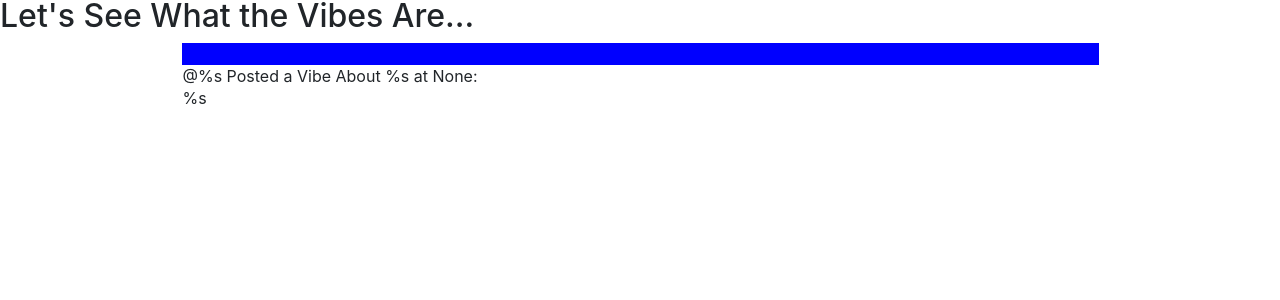
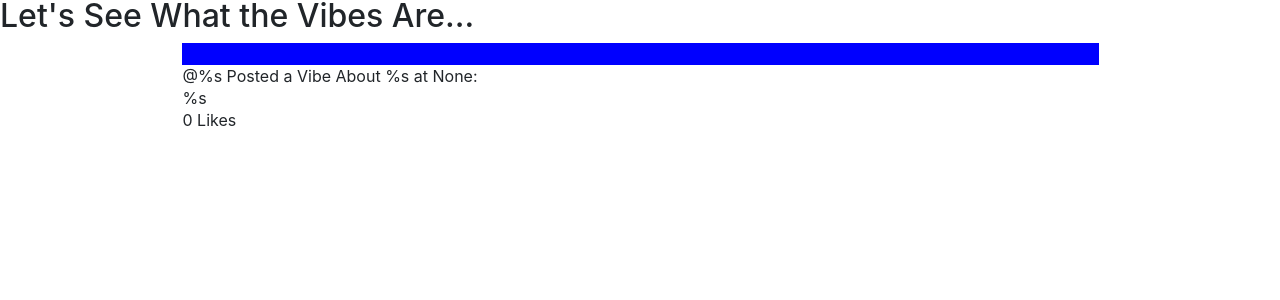
Before and after one commit to wesleystepler/vibes, a Flask app: page /home in a window 1280 px wide. Shown: the part 209-509 px from the top of the page. Run offline with Flask 3, Linux system fonts and the light colour scheme; the visitor is signed in with stand-in values (Sample User, id 1); data comes from the database, SQL or seed files in the repository; some libraries are stand-ins or nearby versions.

Commit message:
Added Likes to posts

```diff
--- a/templates/home.html
+++ b/templates/home.html
@@ -23,12 +23,17 @@
     </thead>
     <form name="updateForm" action="" method="post">
     {% for i in data %}
+        <div>
         <tr>
             <td>@{{i[5]}} Posted a Vibe About {{i[1]}} at {{i[2]}}:</td>
         </tr>
         <tr>
             <td>{{i[4]}}</td>
         </tr>
+        <tr>
+            <td>{{i[3]}} Likes</td>
+        </tr>
+        </div>
 
     </form>
     {% endfor %}
```
